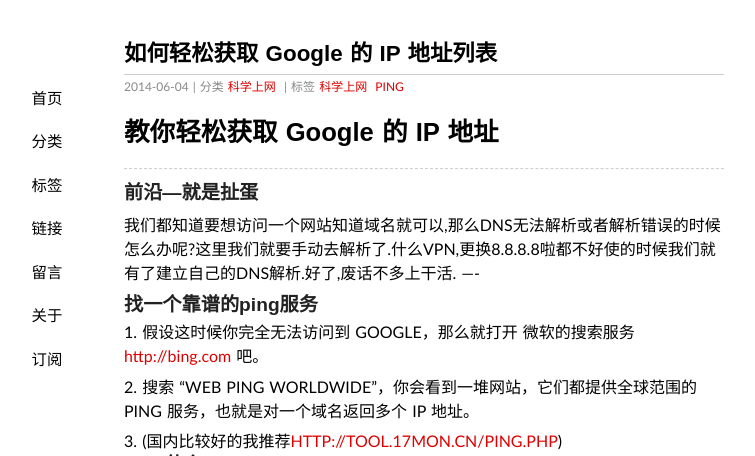
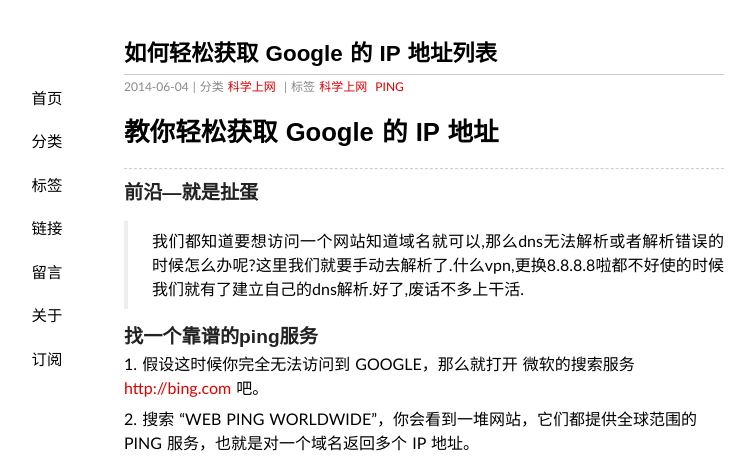
Before and after one commit to touzi/touzi.github.io, a Jekyll site: the page built from _posts/2014-06-04-科学上网-获取google的IP地址.md, in a window 1280 px wide and 900 px high, cut to the strip 0-456 px from the top of the window. Shown: the whole strip, without its empty margins (216-971 px from the left). Built offline with Jekyll 4.4.1, drawn with Linux system fonts in a browser that asks for light colours; some web fonts are replaced; Markdown is read by kramdown in place of the engine named in the settings; comment, search, counter and statistics services are not loaded.

Commit message:
修改样式

```diff
--- a/_posts/2014-06-04-科学上网-获取google的IP地址.md
+++ b/_posts/2014-06-04-科学上网-获取google的IP地址.md
@@ -11,8 +11,8 @@
 
 ------
 ###前沿---就是扯蛋
-我们都知道要想访问一个网站知道域名就可以,那么DNS无法解析或者解析错误的时候怎么办呢?这里我们就要手动去解析了.什么VPN,更换8.8.8.8啦都不好使的时候我们就有了建立自己的DNS解析.好了,废话不多上干活.
-----
+> 我们都知道要想访问一个网站知道域名就可以,那么dns无法解析或者解析错误的时候怎么办呢?这里我们就要手动去解析了.什么vpn,更换8.8.8.8啦都不好使的时候我们就有了建立自己的dns解析.好了,废话不多上干活.
+
 ###找一个靠谱的ping服务
 1. 假设这时候你完全无法访问到 GOOGLE，那么就打开 微软的搜索服务[http://bing.com](http://bing.com "bing") 吧。
 2. 搜索 "WEB PING WORLDWIDE"，你会看到一堆网站，它们都提供全球范围的 PING 服务，也就是对一个域名返回多个 IP 地址。
```
